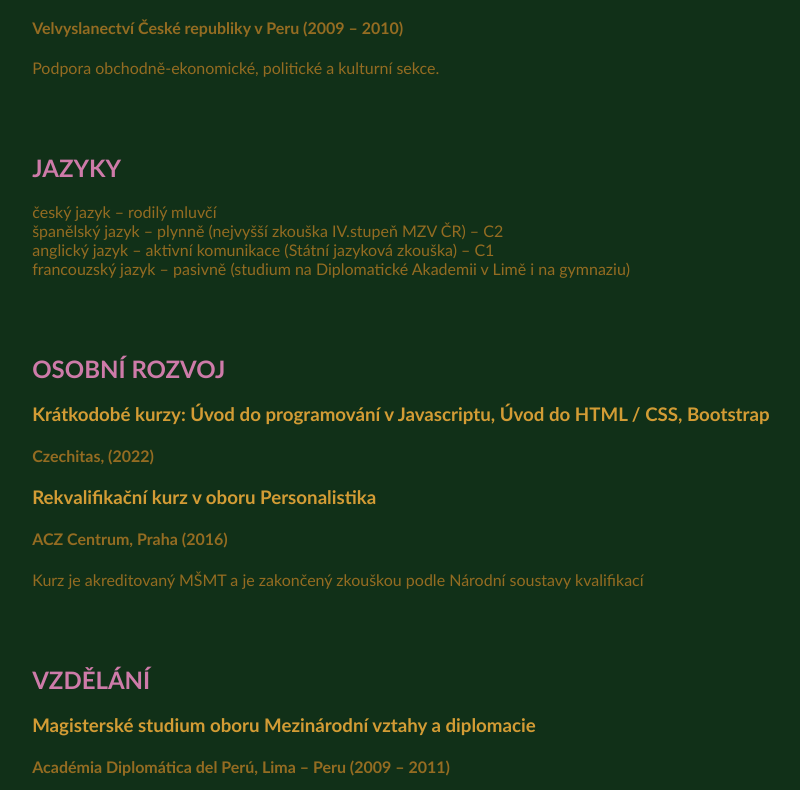
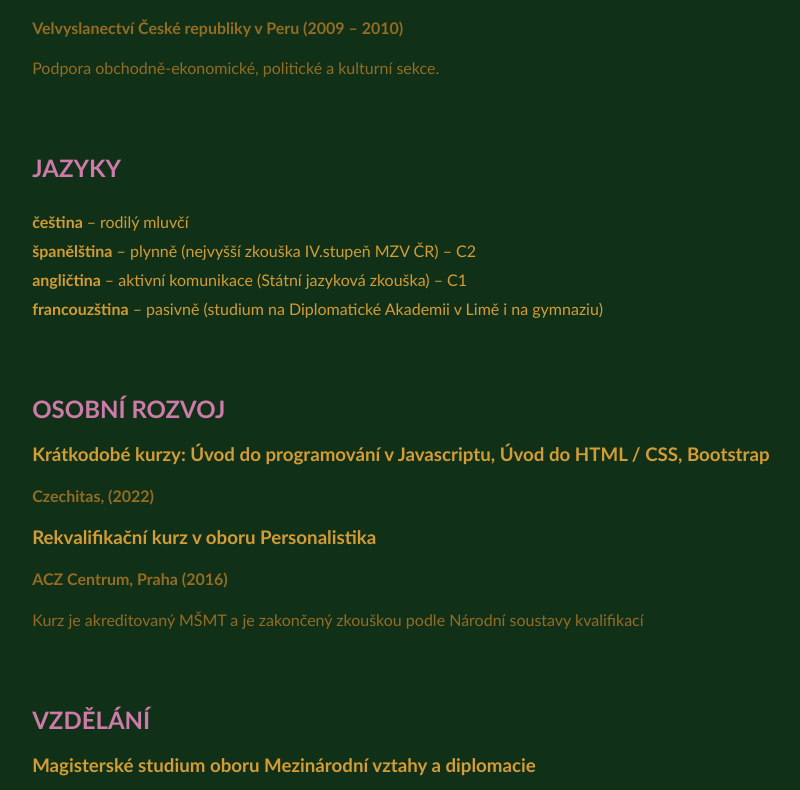
Before and after one commit to TerezCerna/CV-Tereza-Cerna, a plain HTML site: page index.html in a window 1280 px wide. Shown: the part 1590-2380 px from the top of the page, without its empty margins (39-839 px from the left). Drawn offline with Linux system fonts and the light colour scheme.

Commit message:
lehka aktualizace barev a paddingu

```diff
--- a/index.html
+++ b/index.html
@@ -9,7 +9,7 @@
 
 </head>
 <body>
-<!-- toto CV není úplně aktualizované -->
+
 
 <img class="fotoLiska" src="pexels-lucas-dc-8779338 (kopie).jpg" alt="Liška">
 
@@ -77,10 +77,13 @@ u <a href="https://www.czechitas.cz/" target="blank" class="href_czechitas"> Cze
 
 <section class="jazyky" id="jazyky">
 <h2> JAZYKY </h2>
-<p> český jazyk – rodilý mluvčí </br>
-španělský jazyk – plynně  (nejvyšší zkouška IV.stupeň MZV ČR) – C2 </br>
-anglický jazyk – aktivní komunikace (Státní jazyková zkouška) – C1 </br>
-francouzský jazyk – pasivně (studium na Diplomatické Akademii v Limě i na gymnaziu) </br>
+
+<p>
+    <div class="language">     <strong> čeština </strong> – rodilý mluvčí </div>
+        <div class="language"> <strong> španělština</strong> – plynně  (nejvyšší zkouška IV.stupeň MZV ČR) – C2 </div>
+            <div class="language"> <strong> angličtina </strong>– aktivní komunikace (Státní jazyková zkouška) – C1 </div>
+                <div class="language"> <strong> francouzština</strong> – pasivně (studium na Diplomatické Akademii v Limě i na gymnaziu) </div>
+
 </p>
 </section>
 
--- a/style.css
+++ b/style.css
@@ -7,6 +7,7 @@ h2 {
 h3,
 a {
     color:rgb(211, 156, 53);
+    text-decoration: none;
 }
 
 body {
@@ -17,7 +18,7 @@ body {
 
 header,
 footer {
-    background-color:rgb(29, 4, 4);
+    background-color:	rgb(32,14,21);
     text-align: center;
     padding: 20px 0;
 }
@@ -56,11 +57,15 @@ a:focus{
 .aktualita {
     font-size: x-large;
 }
+.language {
+    color: rgb(211, 156, 53);
+    padding-top: 10px;
+}
 .menu {
     margin: 0;
     padding: 0;
     text-align: center;
-    background-color: rgb(29, 4, 4);
+    background-color: rgb(32,14,21);
 
 }
 
```
